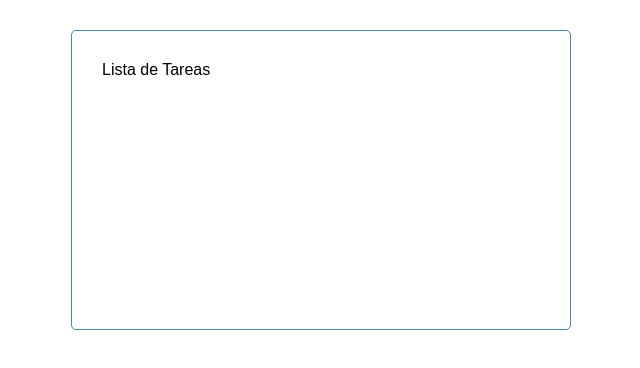
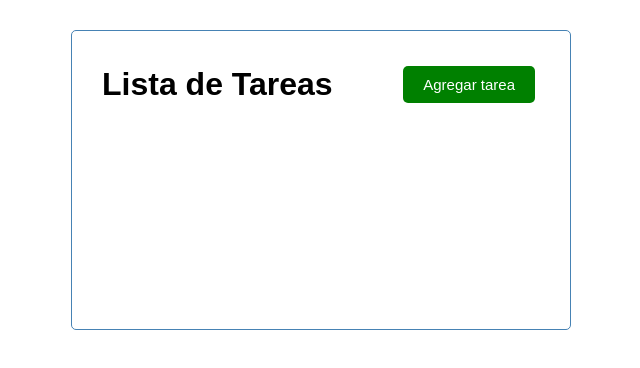
Before and after one commit to Nippur7/task-list, an Angular app: page / in a window 1280 px wide. Shown: the top 368 px of the page, without its empty margins (319-959 px from the left). Built offline with nearby package versions, Linux system fonts and the light colour scheme.

Commit message:
Button-Task

```diff
--- a/src/app/app.module.ts
+++ b/src/app/app.module.ts
@@ -4,11 +4,13 @@
 import { AppRoutingModule } from './app-routing.module';
 import { AppComponent } from './app.component';
 import { HeaderComponent } from './components/header/header.component';
+import { ButtonComponent } from './components/button/button.component';
 
 @NgModule({
   declarations: [
     AppComponent,
-    HeaderComponent
+    HeaderComponent,
+    ButtonComponent
   ],
   imports: [
     BrowserModule,
--- /dev/null
+++ b/src/app/components/button/button.component.html
@@ -0,0 +1,7 @@
+<button
+    class="btn"
+    [ngStyle]="{'background-color': color}"
+    (click)="onClick()"
+>
+        {{text}}
+</button>
--- /dev/null
+++ b/src/app/components/button/button.component.ts
@@ -0,0 +1,22 @@
+import { Component, OnInit, Input, Output, EventEmitter } from '@angular/core';
+
+@Component({
+  selector: 'app-button',
+  templateUrl: './button.component.html',
+  styleUrls: ['./button.component.scss']
+})
+export class ButtonComponent implements OnInit {
+  @Input() text:string = "";
+  @Input() color:string = "";
+  @Output() btnClick = new EventEmitter();
+
+  constructor() { }
+
+  ngOnInit(): void {
+  }
+
+  onClick(){
+    this,this.btnClick.emit();
+  }
+
+}
--- a/src/app/components/header/header.component.html
+++ b/src/app/components/header/header.component.html
@@ -1 +1,9 @@
-<p>{{title}}</p>
+<header>
+    <h1>{{title}}</h1>
+    <app-button
+        color = "green"
+        text="Agregar tarea"
+        (btnClick)="toggleAddTask()"
+    ></app-button>
+
+</header>
--- a/src/app/components/header/header.component.ts
+++ b/src/app/components/header/header.component.ts
@@ -13,4 +13,7 @@
   ngOnInit(): void {
   }
 
+  toggleAddTask(){
+    console.log("hizo click")
+  }
 }
```
Also changed, not shown: src/app/components/button/button.component.scss (added), 1 other file (tests, documents, lock files or other folders).
